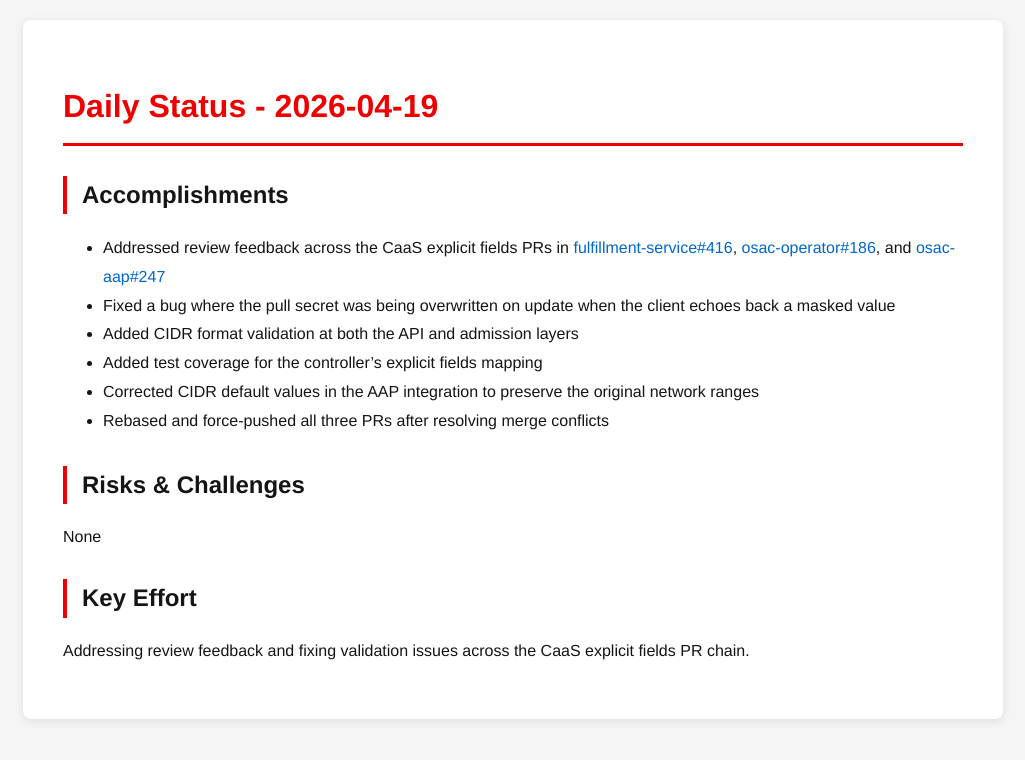
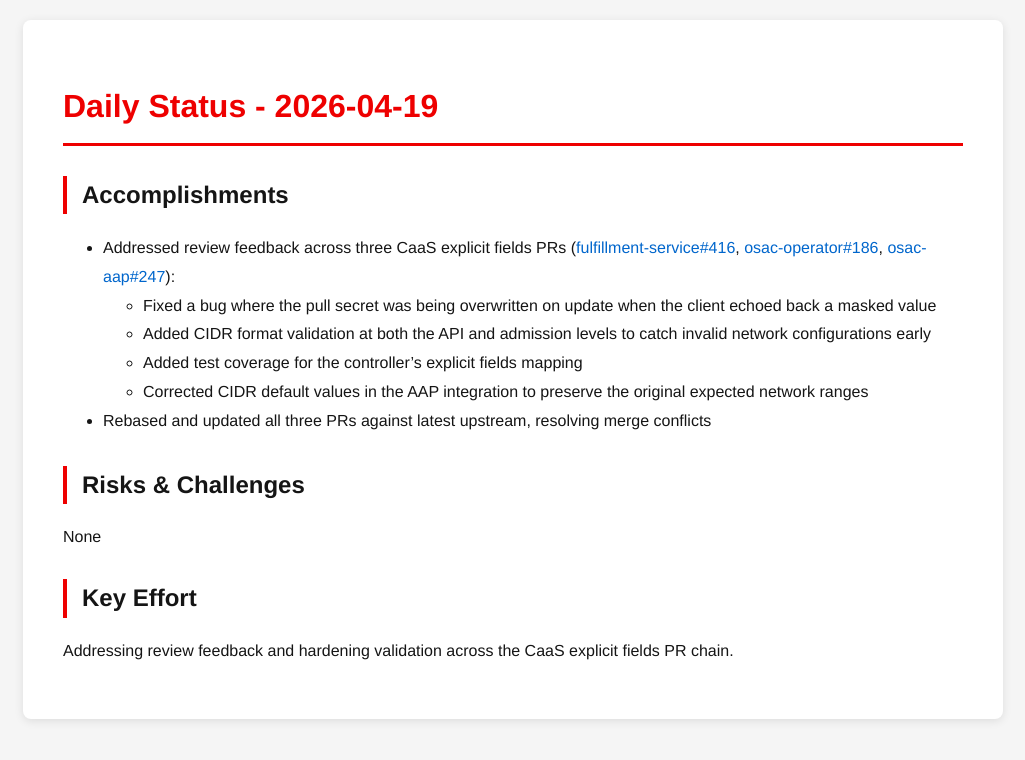
Before and after one commit to tzvatot/daily-status, a Jekyll site: the page built from 2026-04-19.md, in a window 1280 px wide. Shown: the top 760 px of the page, without its empty margins (127-1152 px from the left). Built offline with Jekyll 4.4.1, drawn with Linux system fonts in a browser that asks for light colours.

Commit message:
Daily status update - 2026-04-19

```diff
--- a/2026-04-19.md
+++ b/2026-04-19.md
@@ -7,15 +7,15 @@ date: 2026-04-19
 # Daily Status - 2026-04-19
 
 ## Accomplishments
-- Addressed review feedback across the CaaS explicit fields PRs in [fulfillment-service#416](https://github.com/osac-project/fulfillment-service/pull/416), [osac-operator#186](https://github.com/osac-project/osac-operator/pull/186), and [osac-aap#247](https://github.com/osac-project/osac-aap/pull/247)
-- Fixed a bug where the pull secret was being overwritten on update when the client echoes back a masked value
-- Added CIDR format validation at both the API and admission layers
-- Added test coverage for the controller's explicit fields mapping
-- Corrected CIDR default values in the AAP integration to preserve the original network ranges
-- Rebased and force-pushed all three PRs after resolving merge conflicts
+- Addressed review feedback across three CaaS explicit fields PRs ([fulfillment-service#416](https://github.com/osac-project/fulfillment-service/pull/416), [osac-operator#186](https://github.com/osac-project/osac-operator/pull/186), [osac-aap#247](https://github.com/osac-project/osac-aap/pull/247)):
+  - Fixed a bug where the pull secret was being overwritten on update when the client echoed back a masked value
+  - Added CIDR format validation at both the API and admission levels to catch invalid network configurations early
+  - Added test coverage for the controller's explicit fields mapping
+  - Corrected CIDR default values in the AAP integration to preserve the original expected network ranges
+- Rebased and updated all three PRs against latest upstream, resolving merge conflicts
 
 ## Risks & Challenges
 None
 
 ## Key Effort
-Addressing review feedback and fixing validation issues across the CaaS explicit fields PR chain.
+Addressing review feedback and hardening validation across the CaaS explicit fields PR chain.
```
